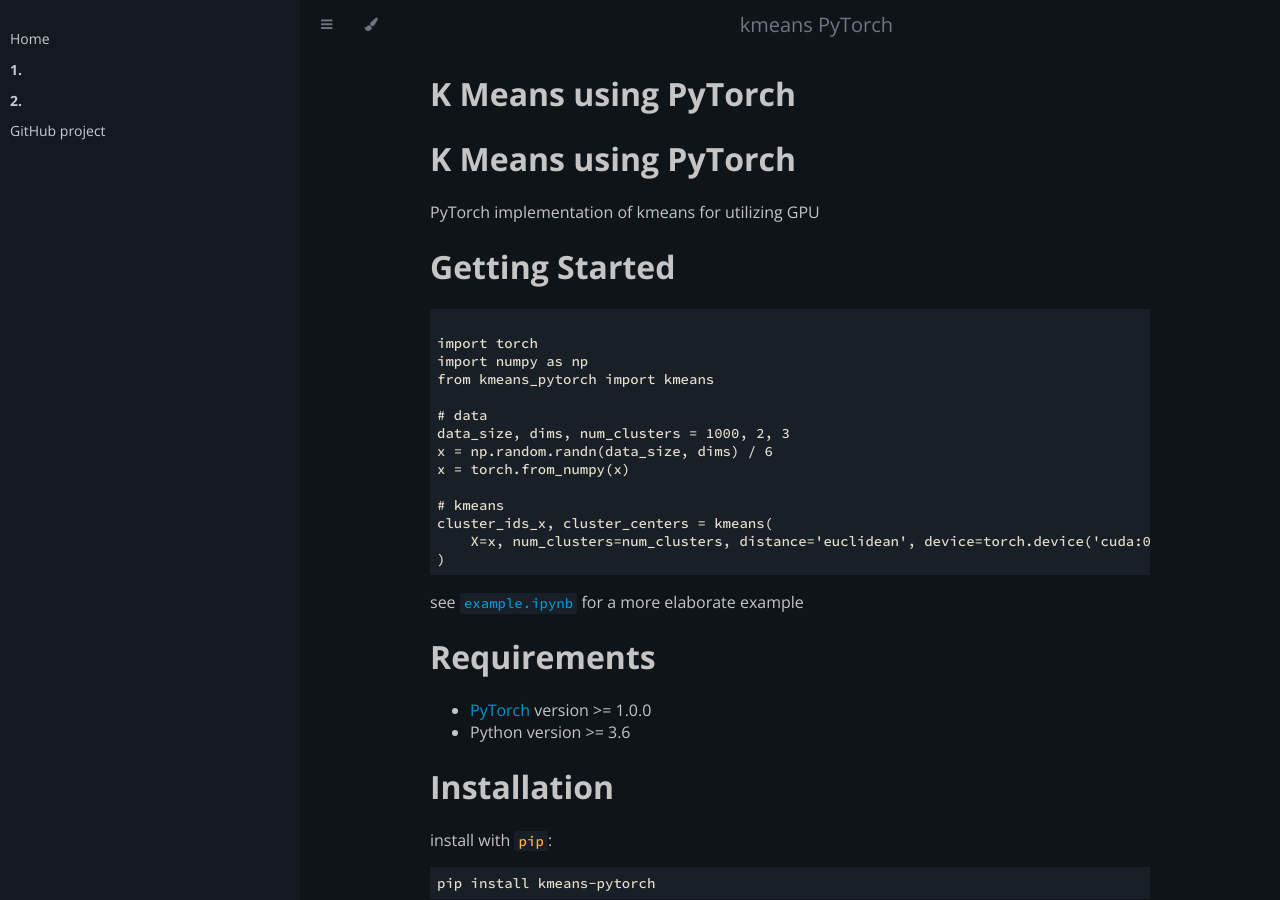
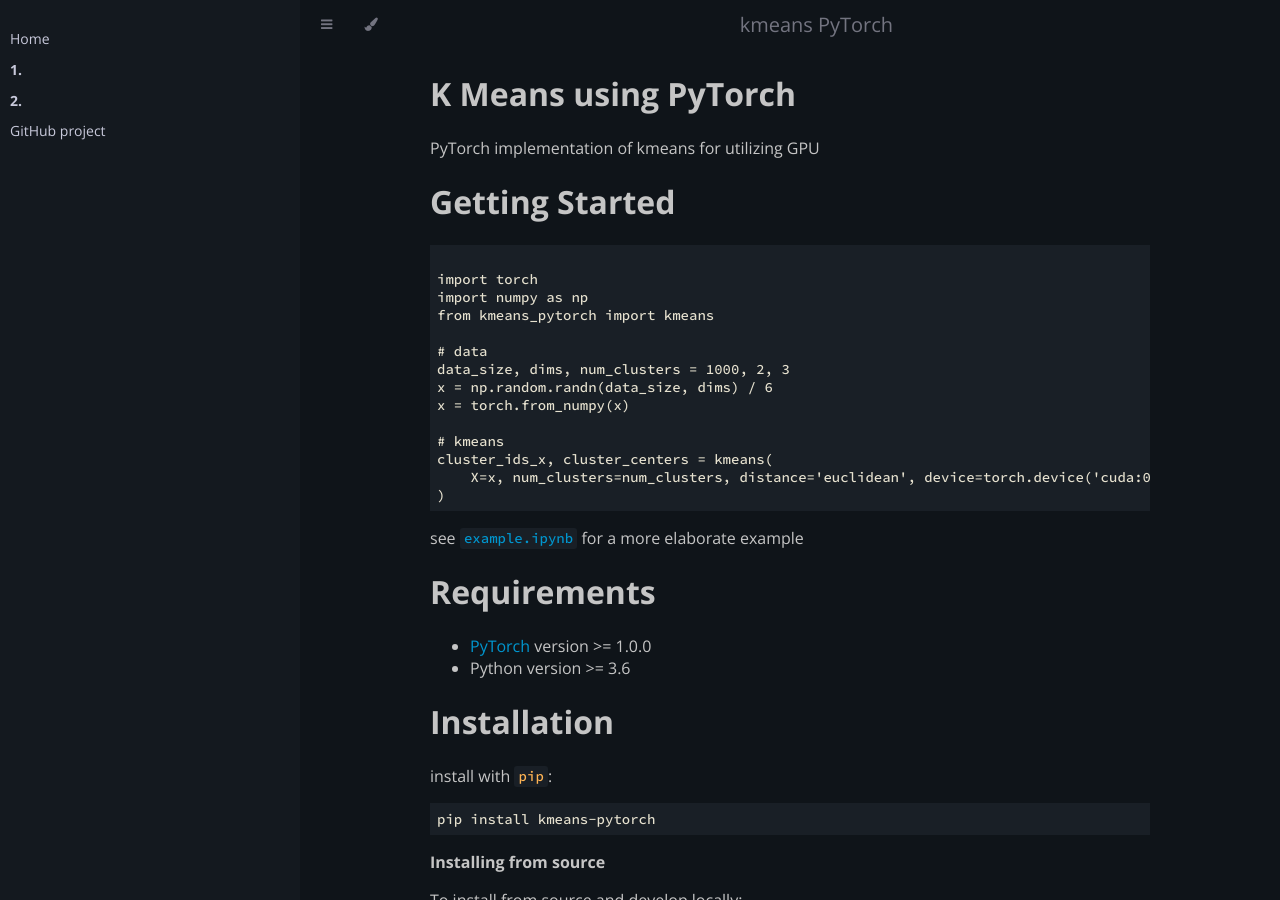
Before and after one commit to subhadarship/kmeans_pytorch, a Jekyll site: the page built from docs/index.md, in a window 1280 px wide and 900 px high. Built offline with Jekyll 4.4.1, drawn with Linux system fonts in a browser that asks for light colours; nearby versions of some CDN libraries; our own code applies the rules of GitHub Pages for plain Markdown files; some of the changed lines change nothing that is shown.

Commit message:
Update index.md

```diff
--- a/docs/index.md
+++ b/docs/index.md
@@ -1,8 +1,8 @@
 ---
 layout: default
+title: K Means using PyTorch
 ---
 
-# K Means using PyTorch
 PyTorch implementation of kmeans for utilizing GPU
 
 # Getting Started
```
